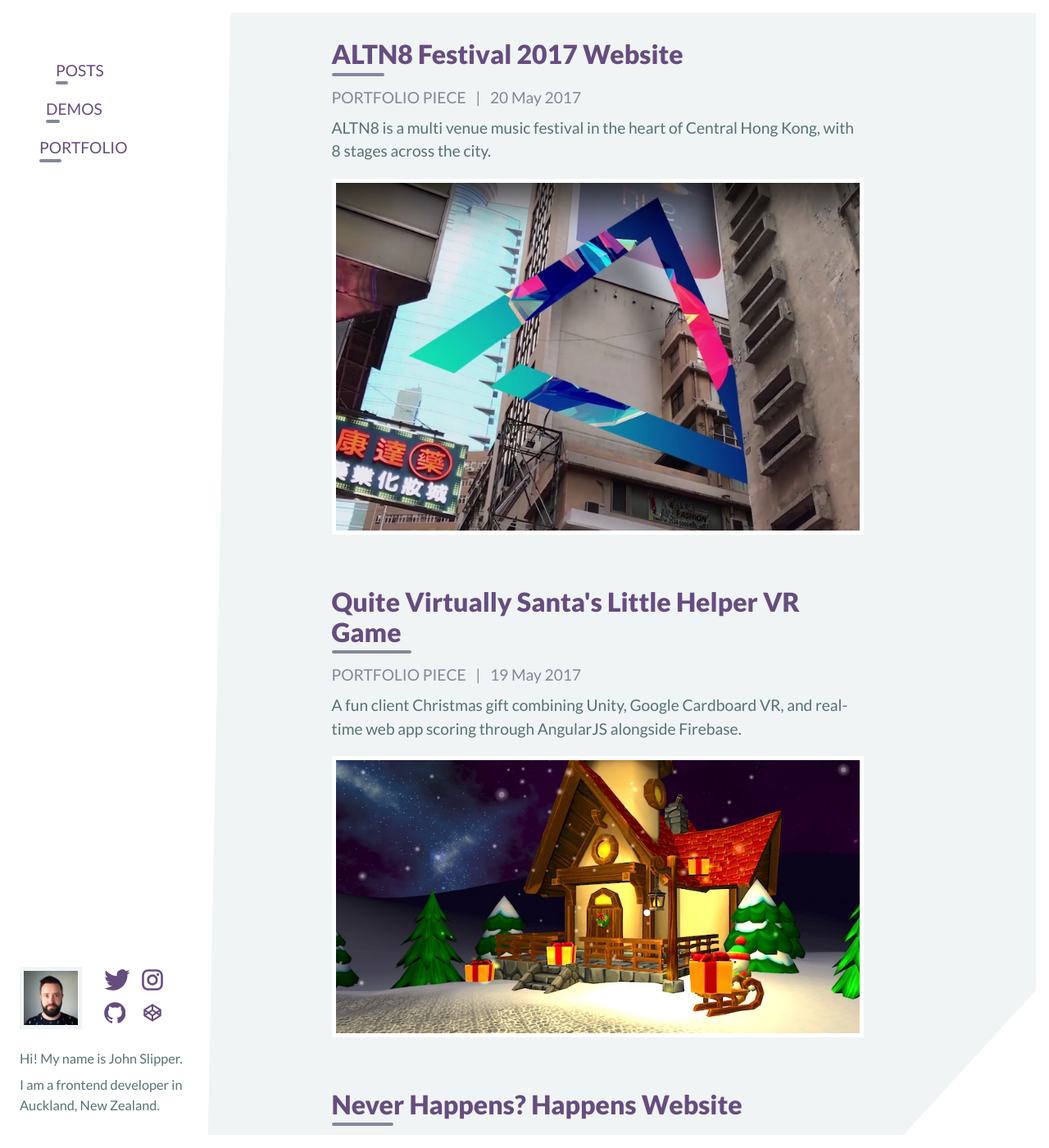
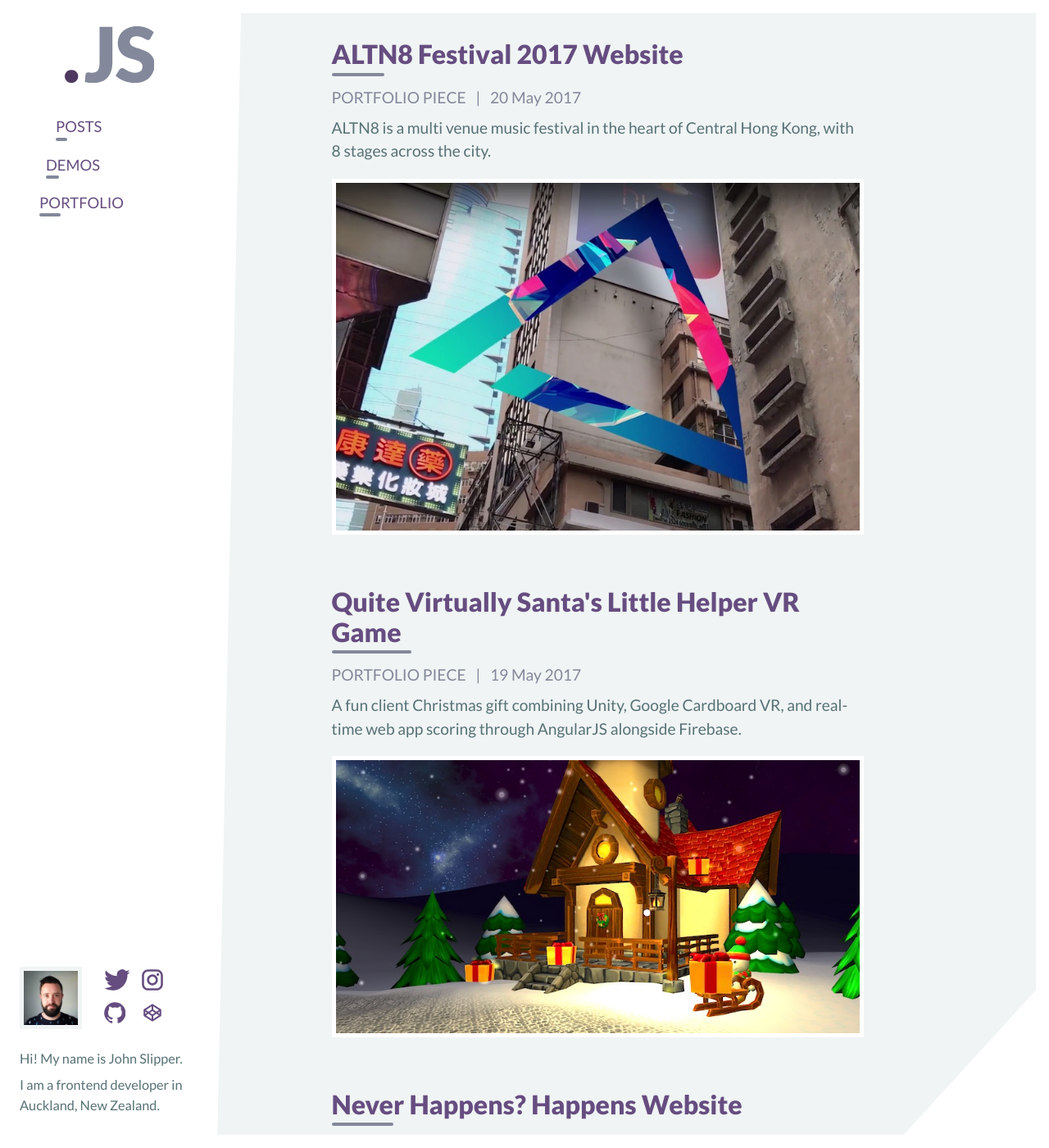
Before and after one commit to johnslipper/johnslipper.github.io, a Jekyll site: the page built from index.html, in a window 1280 px wide and 1400 px high. Shown: the whole window at 82% size. Built offline with Jekyll 4.4.1, drawn with Linux system fonts in a browser that asks for light colours.

Commit message:
Header styling refinements

```diff
--- a/_sass/_layout.scss
+++ b/_sass/_layout.scss
@@ -25,7 +25,7 @@
 
     .layout__header {
         position: fixed;
-        top: var(--layout-padding-sm);
+        top: 0;
         left: var(--layout-padding-sm);
         right: var(--layout-padding-sm);
         z-index: 1;
--- a/_sass/components/_header.scss
+++ b/_sass/components/_header.scss
@@ -6,25 +6,29 @@
         justify-content: space-between;
         background-color: var(--header-background-color);
         padding: 1rem var(--layout-wrapper-padding-sm);
-        padding-bottom: 1.5rem;
+        padding-bottom: 0.5rem;
         clip-path: polygon(0 0, 100% 0, 100% 90%, 0% 100%);
     }
 
     .header__logo {
         display: block;
         max-width: 4rem;
-        z-index: 0;
+        flex-shrink: 0;
+        margin-right: 1.25rem;
         .js__dot {
             fill: var(--logo-dot-color);
         }
     }
 
     .header__navigation {
-        z-index: 0;
-        font-size: 1.2rem;
+        font-size: 1.15rem;
         padding: 0 1rem;
+        overflow-x: auto;
         ul {
             display: flex;
+            padding-bottom: 0.5rem;
+            margin-left: -0.5rem;
+            margin-right: -0.5rem;
             li {
                 margin: 0 0.5rem;
             }
@@ -41,7 +45,6 @@
 
     .header__about {
         display: none;
-        z-index: 0;
     }
 
     @media (min-width: $breakpoints-3) {
@@ -50,20 +53,22 @@
             left: 0;
             bottom: 0;
             top: 0;
-            width: 22%;
+            width: 23%;
             flex-direction: column;
             justify-content: flex-start;
             clip-path: polygon(0 0, 100% 0, 90% 100%, 0% 100%);
             padding: var(--layout-wrapper-padding-lg)
                 var(--layout-wrapper-padding-sm);
-            padding-right: 3%;
+            padding-right: 4%;
         }
 
         .header__navigation {
             flex-grow: 1;
             margin-top: var(--spacing-6);
+            overflow-x: initial;
             ul {
                 display: initial;
+                margin: 0;
                 li {
                     margin: 0.25rem 0;
                     &:nth-child(1) {
@@ -77,9 +82,10 @@
         }
 
         .header__logo {
-            max-width: 50%;
-            margin-right: auto;
-            margin-left: auto;
+            width: 50%;
+            max-width: 10rem;
+            margin-left: 25%;
+            margin-right: 0;
         }
 
         .header__about {
```
